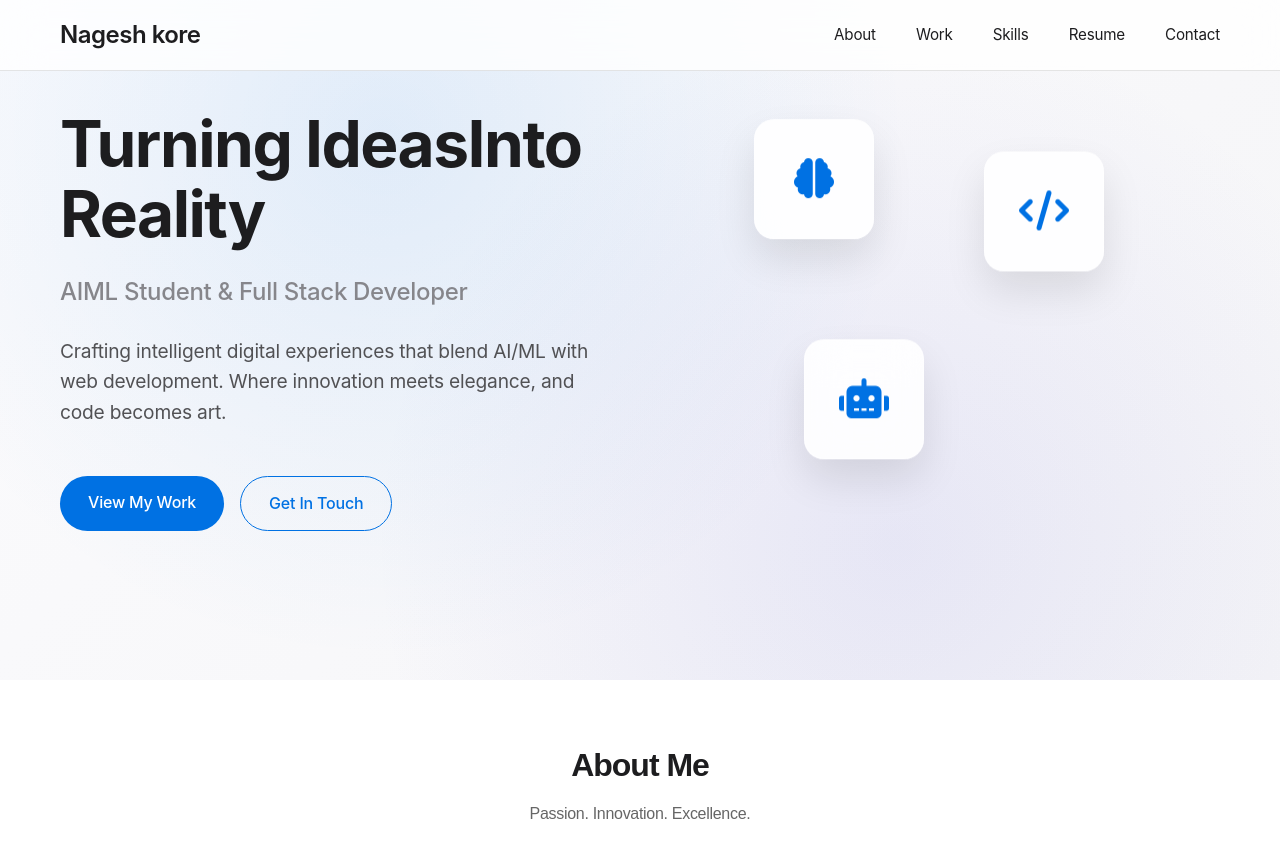
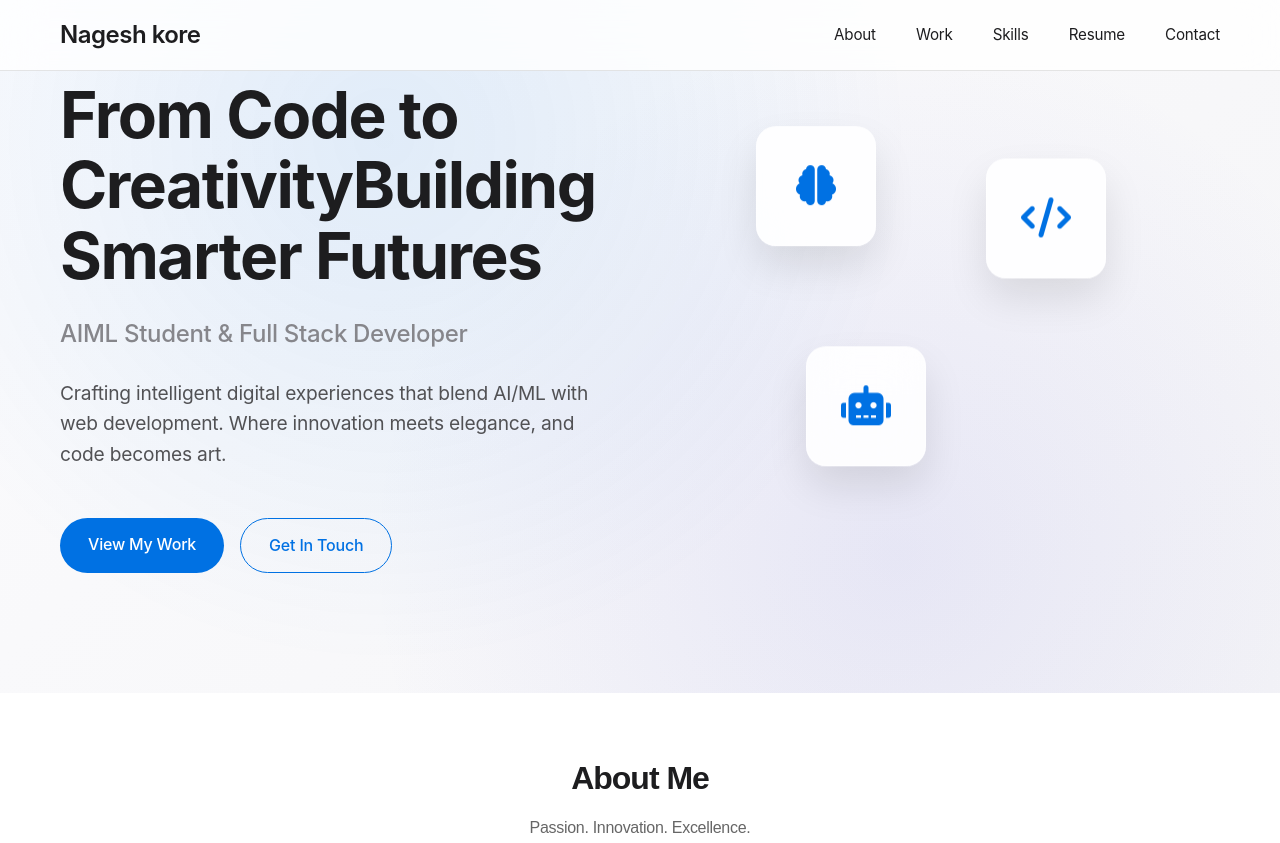
Before and after one commit to Nagukore/Portfolio, a plain HTML site: page index.html in a window 1280 px wide. Shown: the top 843 px of the page. Drawn offline with nearby package versions, Linux system fonts and the light colour scheme; a web font is replaced by a local one.

Commit message:
Updated hero section tagline

```diff
--- a/index.html
+++ b/index.html
@@ -46,7 +46,7 @@
     <section id="home" class="hero">
         <div class="hero-container">
             <div class="hero-content">
-                <h1 class="hero-title">Turning Ideas<br>Into Reality</h1>
+                <h1 class="hero-title">From Code to Creativity<br>Building Smarter Futures</h1>
                 <p class="hero-subtitle">AIML Student & Full Stack Developer</p>
                 <p class="hero-description">
                     Crafting intelligent digital experiences that blend AI/ML with web development.
```
